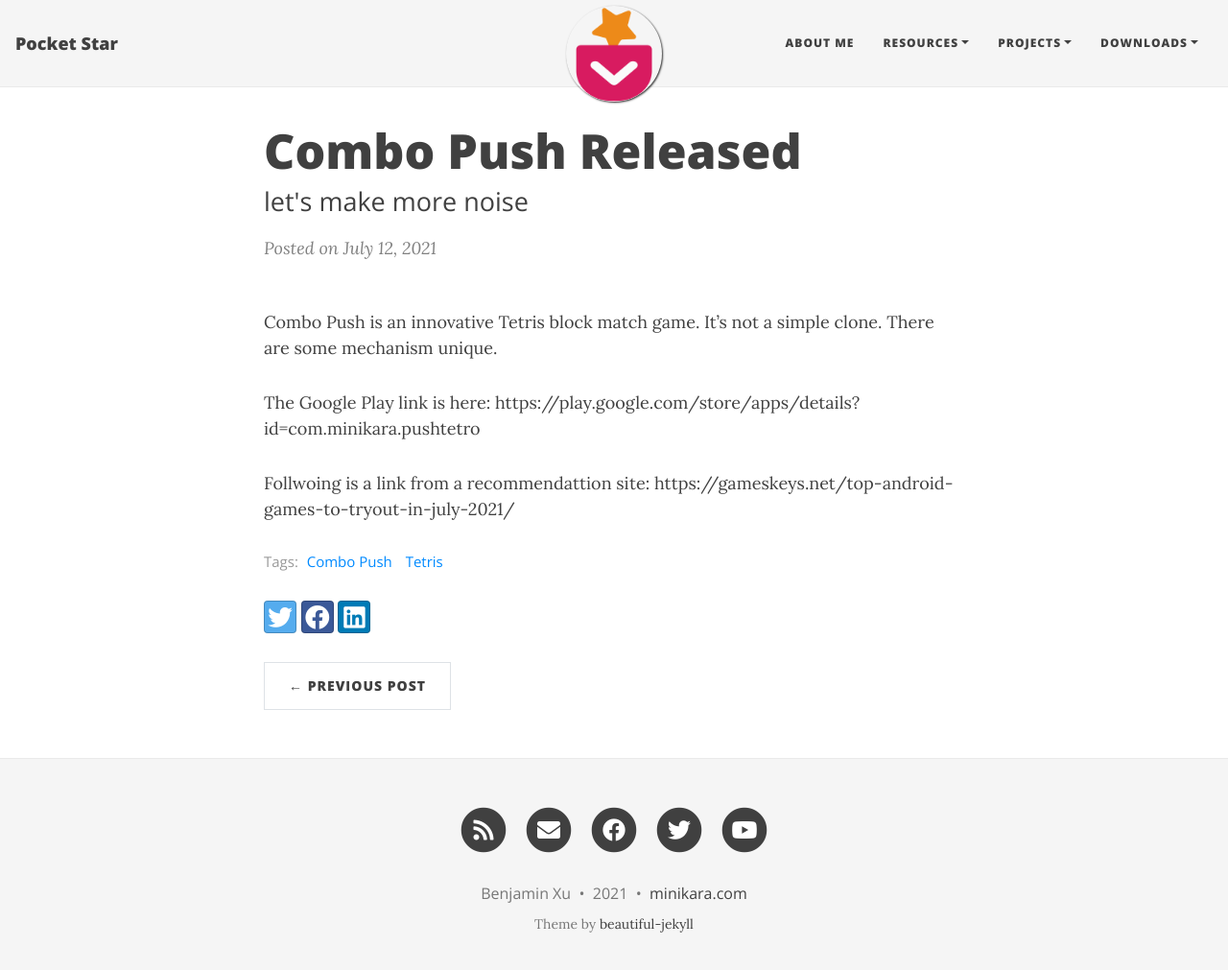
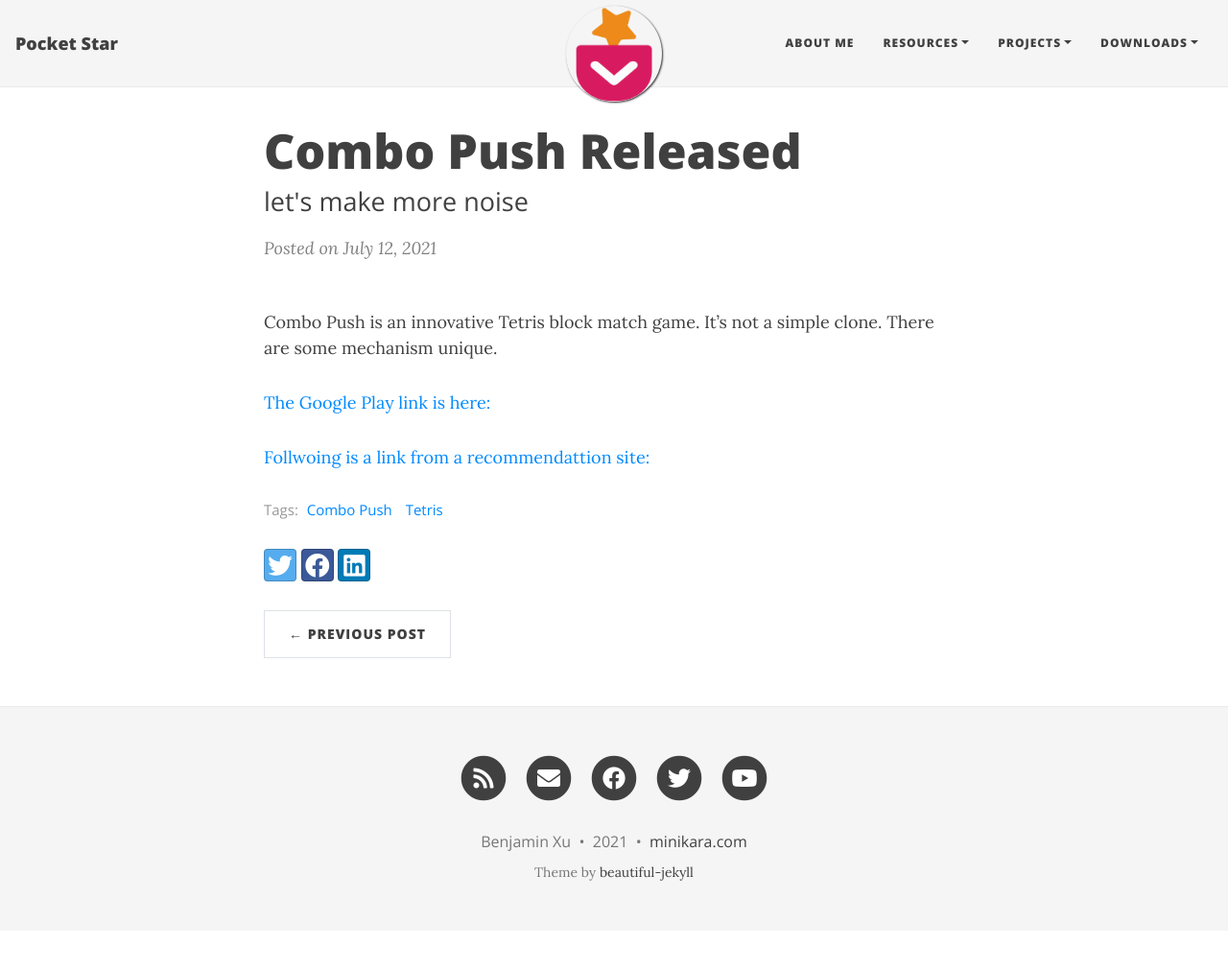
Before and after one commit to bitdream/bitdream.github.io, a Jekyll site: the page built from _posts/2021-07-12-combo-push-recommed.md, in a window 1280 px wide and 1024 px high. Shown: the top 1011 px of the window at 96% size. Built offline with Jekyll 4.4.1, drawn with Linux system fonts in a browser that asks for light colours; nearby versions of some CDN libraries.

Commit message:
Update 2021-07-12-combo-push-recommed.md

```diff
--- a/_posts/2021-07-12-combo-push-recommed.md
+++ b/_posts/2021-07-12-combo-push-recommed.md
@@ -8,8 +8,6 @@ comments: true
 Combo Push is an innovative Tetris block match game. It's not a simple clone.
 There are some mechanism unique.
 
-The Google Play link is here:
-https://play.google.com/store/apps/details?id=com.minikara.pushtetro
+[The Google Play link is here:](https://play.google.com/store/apps/details?id=com.minikara.pushtetro)
 
-Follwoing is a link from a recommendattion site:
-https://gameskeys.net/top-android-games-to-tryout-in-july-2021/
+[Follwoing is a link from a recommendattion site:](https://gameskeys.net/top-android-games-to-tryout-in-july-2021/)
```
